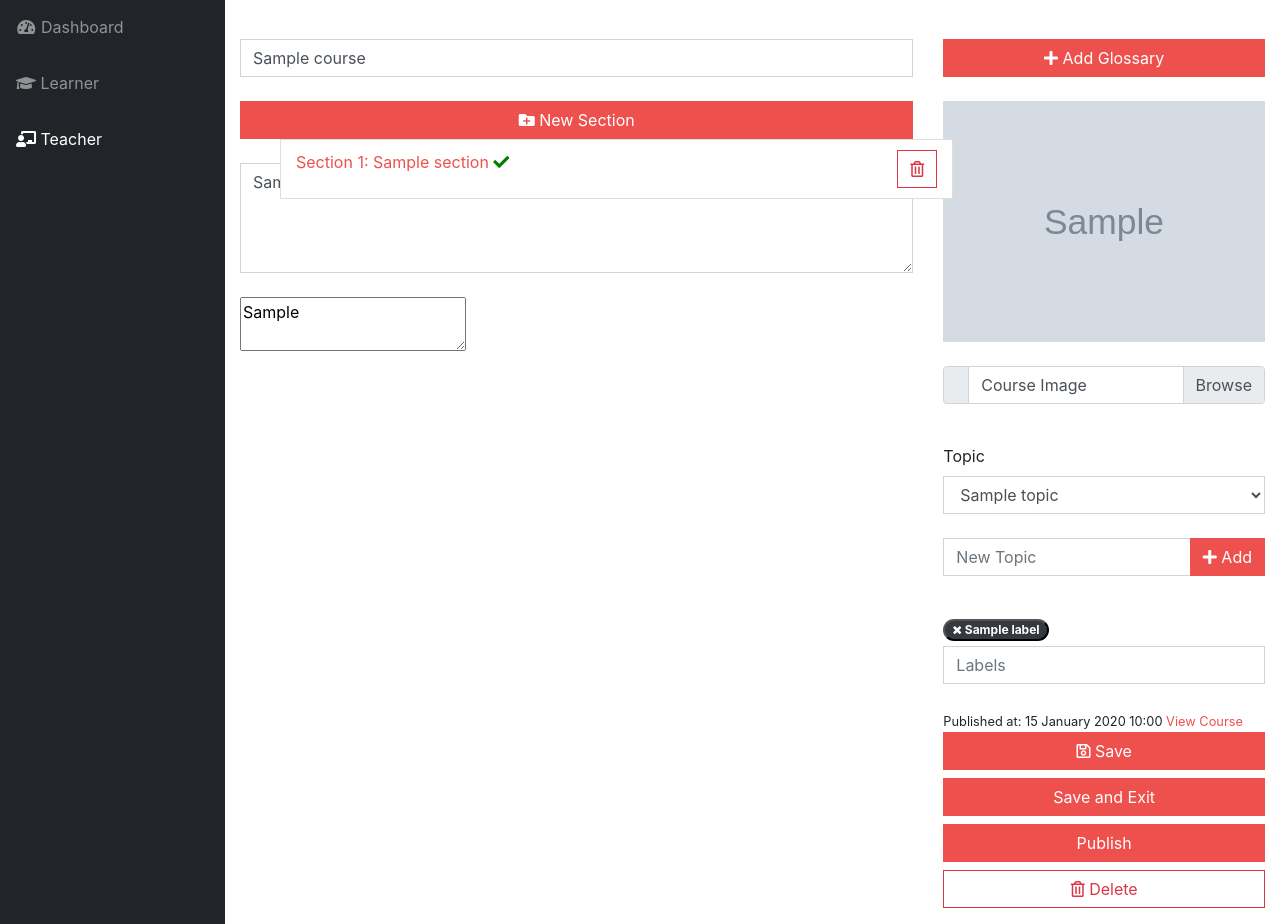
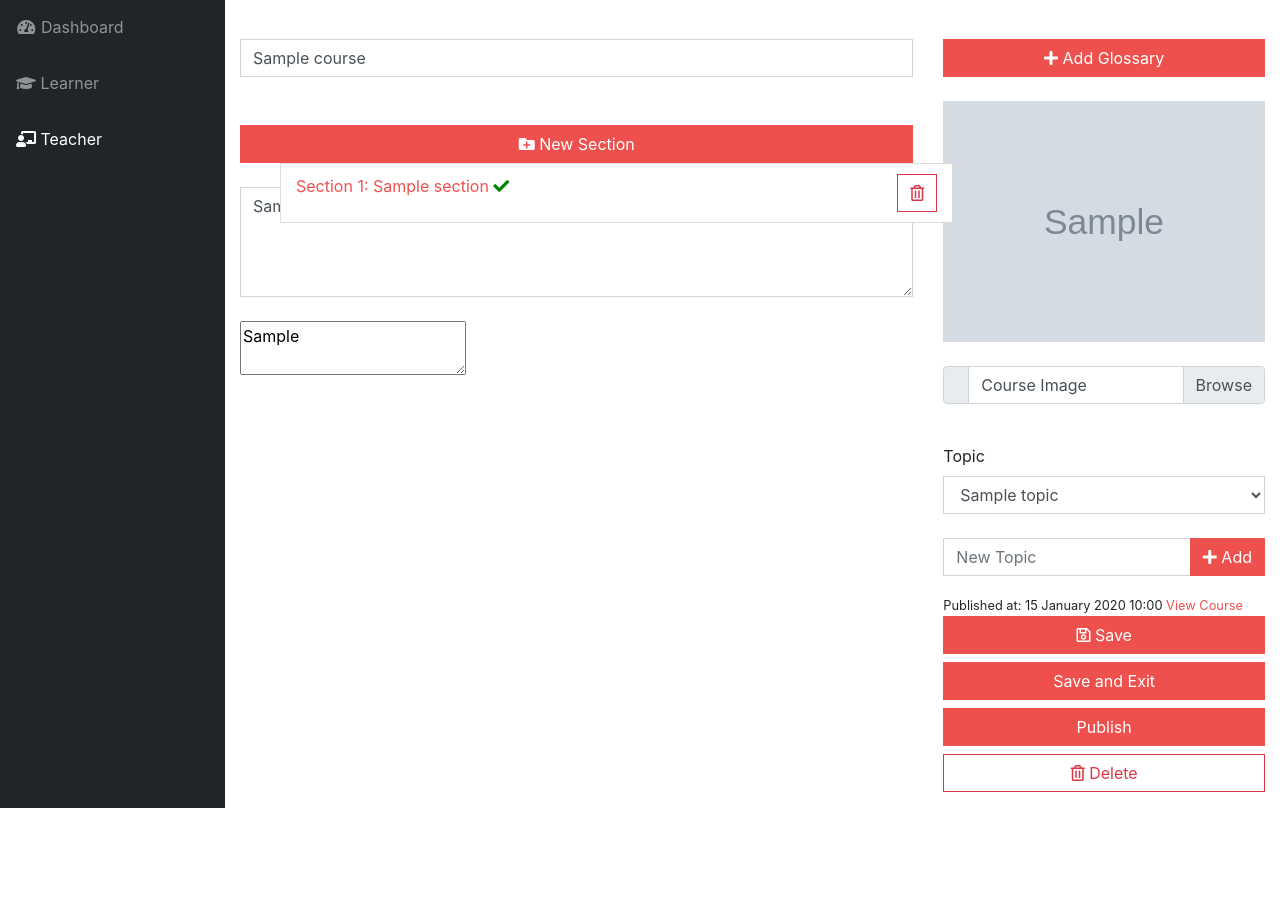
Before and after one commit to kasimbozdag/swe_574, a Django app: page /classroom/editcourse/1/ in a window 1280 px wide. Shown: the part 86-1010 px from the top of the page. After the commit the page ends 894 px from the top, so only its background shows below. Run offline with Django 3.2, Linux system fonts and the light colour scheme; a user stored in the database is signed in; tables that the repository leaves empty hold one stand-in row (values such as "Sample post"); grey boxes marked "Sample" are stand-in pictures; some libraries are stand-ins or nearby versions.

Commit message:
labels off, required notes on

```diff
--- a/ocial/ocial_project/topics/admin.py
+++ b/ocial/ocial_project/topics/admin.py
@@ -8,7 +8,6 @@ admin.site.register(Learner_Course_Record)
 admin.site.register(Learner_Section_Record)
 admin.site.register(Learner_Lecture_Record)
 admin.site.register(Learner_Quiz_Record)
-admin.site.register(Label)
 admin.site.register(Glossary)
 admin.site.register(Section)
 admin.site.register(Lecture)
--- a/ocial/ocial_project/topics/models.py
+++ b/ocial/ocial_project/topics/models.py
@@ -19,7 +19,6 @@ class Course(models.Model):
 	wywl = models.TextField(blank=True)
 	teacher = models.ForeignKey(User, on_delete=models.CASCADE)
 	topic = models.ForeignKey('Topic', on_delete=models.CASCADE)
-	label = models.ManyToManyField('Label', blank=True)
 	published = models.BooleanField(default=False)
 	course_learner = models.ManyToManyField(Learner, blank=True,through='Learner_Course_Record')
 	isPublishable = models.BooleanField(default=False)
@@ -40,13 +39,6 @@ class Course(models.Model):
 
 	def summary(self):
 		return self.description[:200]
-
-
-class Label(models.Model):
-	name = models.CharField(max_length=50, unique=True)
-
-	def __str__(self):
-		return self.name
 
 class Learner_Course_Record(models.Model):
     learner = models.ForeignKey(Learner, on_delete=models.CASCADE)
--- a/ocial/ocial_project/topics/templates/topics/course_detail.html
+++ b/ocial/ocial_project/topics/templates/topics/course_detail.html
@@ -31,10 +31,7 @@
                     </li>
                     <li class="list-group-item">By: <a href="{% url 'userprofile' course.teacher.username %}">{{ course.teacher.username }}</a></li>
                 </ul>
-                <div class="card-body">
-                    {% for label in course.label.all %}
-                    <a href="{% url 'explorelabel' label.id %}" class="badge badge-pill badge-danger" style="margin-bottom: 5px;">{{ label.name }}</a> {% endfor %}
-                </div>
+
 
             </div>
         </div>
--- a/ocial/ocial_project/topics/templates/topics/editcourse.html
+++ b/ocial/ocial_project/topics/templates/topics/editcourse.html
@@ -58,7 +58,16 @@
 
             <div class="row">
                 <div class="col-sm-8">
-                    <input type="text" class="form-control" name="title" placeholder="Title" value="{{ course.title }}"> {% if course.id %}
+
+                    <input type="text" class="form-control" name="title" placeholder="Title (Required)" value="{{ course.title }}">
+                    <br/>
+
+                    {%if course.isPublishable == False%}
+                    <small>Notice: In order to publish this course it must have at least one section and all sections must have green check(submitted) marks.</small>
+                    {%endif%}
+
+
+                    {% if course.id %}
                     <input type="hidden" name="section-order" id="section-order">
 
                     <ul class="list-group mt-4" id="demo2">
@@ -74,7 +83,7 @@
                                     <div class="modal-body">
                                         <form>
                                             <div class="form-group">
-                                                <input type="text" class="form-control" name="sectionname" placeholder="Section Name">
+                                                <input type="text" class="form-control" name="sectionname" placeholder="Section Name (Required)">
                                             </div>
                                         </form>
                                     </div>
@@ -152,7 +161,7 @@
                     <br />
                     <label for="exampleFormControlSelect1">Topic</label>
                     <select class="form-control" name="topic">
-                        <option disabled selected>Select topic</option>
+                        <option disabled selected>Select Topic (Required)</option>
                         {% for topic in topics.all %}
                         {% if topic.id == course.topic.id %}
                         <option selected value="{{ topic.id }}">{{ topic }}</option>
@@ -170,15 +179,7 @@
                             </div>
                         </div>
 
-                    <br />
-                    {% for label in course.label.all %}
-                    <button type="button" onclick="window.location.href='{% url 'deletelabel' course.id label.id %}';" class="badge badge-pill badge-dark" style="margin-bottom: 5px;"><i class="fa fa-close"></i> {{ label.name }}</button>
-
-                    {% endfor %}
-
-                    <input type="text" class="form-control" name="labels" placeholder="Labels">
-
-                    <br /> {% if course.id %} {% if course.published == True %}
+                    {% if course.id %} {% if course.published == True %}
                     <small>Published at: {{course.pub_date_exact}} <a href="{% url 'coursedetail' course.id %}" target="_blank">View Course</a></small>
                     {% else %}
                     <small>Saved at: {{course.pub_date_exact}}</small> {% endif %} {% endif %}
--- a/ocial/ocial_project/topics/templates/topics/editlecture.html
+++ b/ocial/ocial_project/topics/templates/topics/editlecture.html
@@ -26,7 +26,7 @@
                     {% if lecture.id %}
                     <small>{{lecture.section.course}} / {{lecture.section}}</small>
                     {% endif %}
-                    <input type="text" class="form-control" name="lecturetitle" placeholder="Lecture Title" value="{{ lecture.title }}">
+                    <input type="text" class="form-control" name="lecturetitle" placeholder="Lecture Title (Required)" value="{{ lecture.title }}">
 
                     <br />
 
--- a/ocial/ocial_project/topics/views.py
+++ b/ocial/ocial_project/topics/views.py
@@ -575,8 +575,7 @@ def savecourse(request,course):
 	if request.FILES.get('image', False):
 		course.image = request.FILES['image']
 
-	labels = request.POST['labels']
-	labels = labels.split(",")
+
 
 	if course.section_set.all():
 		for section in course.section_set.all():
@@ -588,11 +587,6 @@ def savecourse(request,course):
 				break
 
 	course.save()
-
-	if request.POST['labels']:
-		for label in labels:
-			newlabel , created = Label.objects.get_or_create(name = label)
-			course.label.add(newlabel)
 
 @login_required
 @course_teacher_is_user
@@ -987,7 +981,14 @@ def editquestion(request, question_id):
 	question =  get_object_or_404(Question,pk=question_id)
 	teacher = question.quiz.section.course.teacher
 
-	if question.choice_set.all():
+	answer_selected = False
+
+	for choice in question.choice_set.all():
+		if choice.isTrue:
+			answer_selected = True
+
+
+	if question.choice_set.all() and answer_selected:
 		question.isPublishable = True
 	else:
 		question.isPublishable = False
@@ -1050,7 +1051,14 @@ def savequestion(request,question):
 
 	question.title = request.POST['questiontitle']
 
-	if question.choice_set.all():
+	answer_selected = False
+
+	for choice in question.choice_set.all():
+		if choice.isTrue:
+			answer_selected = True
+
+
+	if question.choice_set.all() and answer_selected:
 		question.isPublishable = True
 	else:
 		question.isPublishable = False
```
Also changed, not shown: ocial/ocial_project/topics/templates/topics/editquestion.html (+6 -2 lines), ocial/ocial_project/topics/templates/topics/editquiz.html (+6 -2 lines), ocial/ocial_project/topics/templates/topics/editsection.html (+7 -2 lines), ocial/ocial_project/topics/templates/topics/newcourse.html (+5 -13 lines), ocial/ocial_project/topics/migrations/0051_auto_20191207_1751.py (added).
